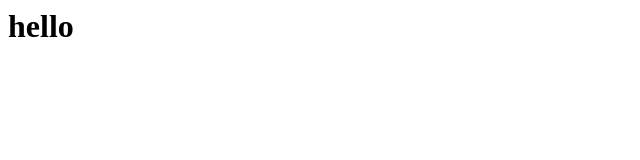
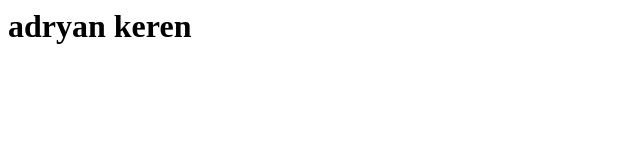
Before and after one commit to oong88786-commits/project_git, a plain HTML site: page index.html in a window 1280 px wide. Shown: the whole page, without its empty margins (0-640 px from the left). Drawn offline with Linux system fonts and the light colour scheme.

Commit message:
perubahan kedua

```diff
--- a/index.html
+++ b/index.html
@@ -1 +1 @@
-<h1>hello</h1>
+<h1>adryan keren</h1>
```
Also changed, not shown: beranda.html (+1 -1 lines).
